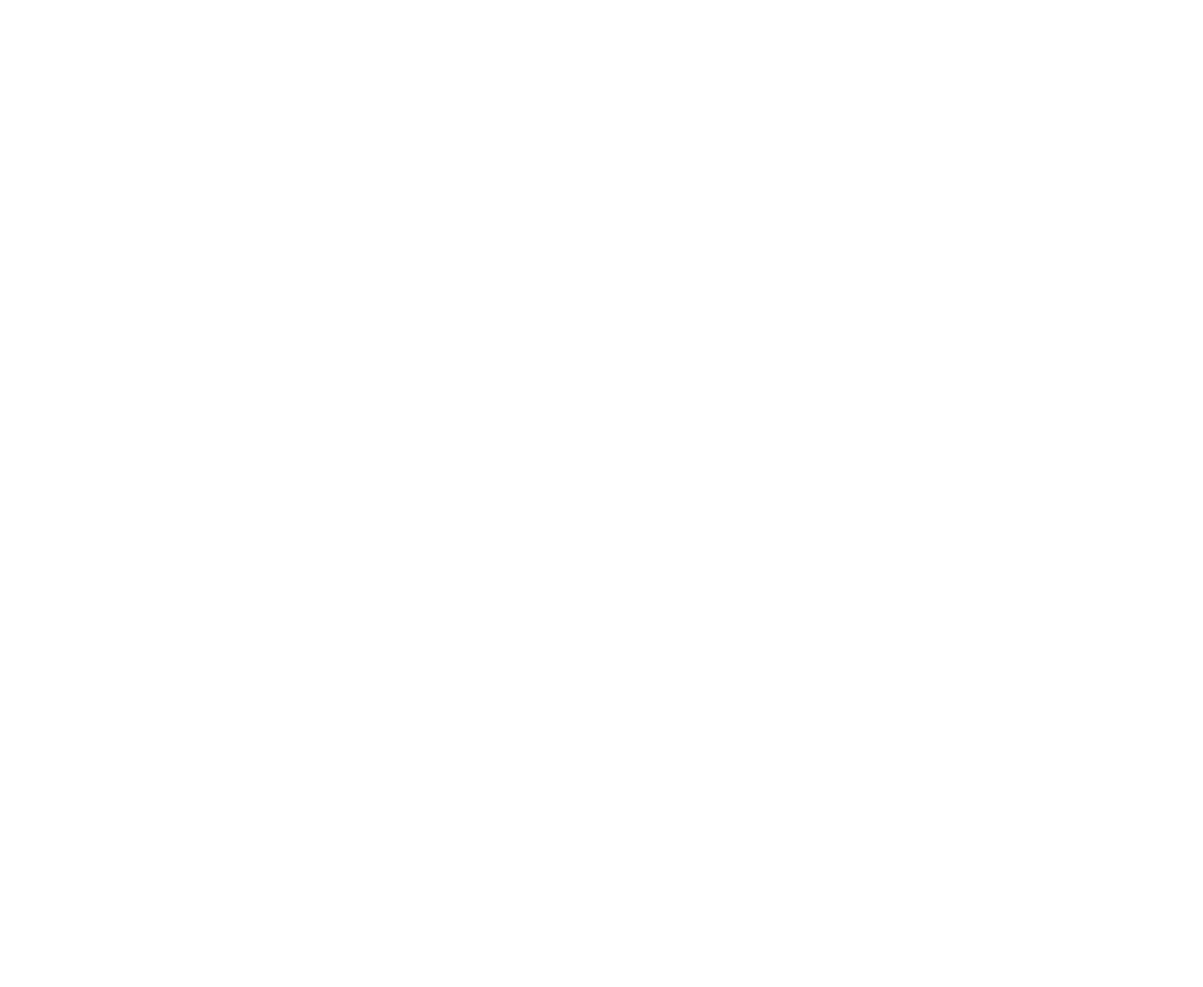
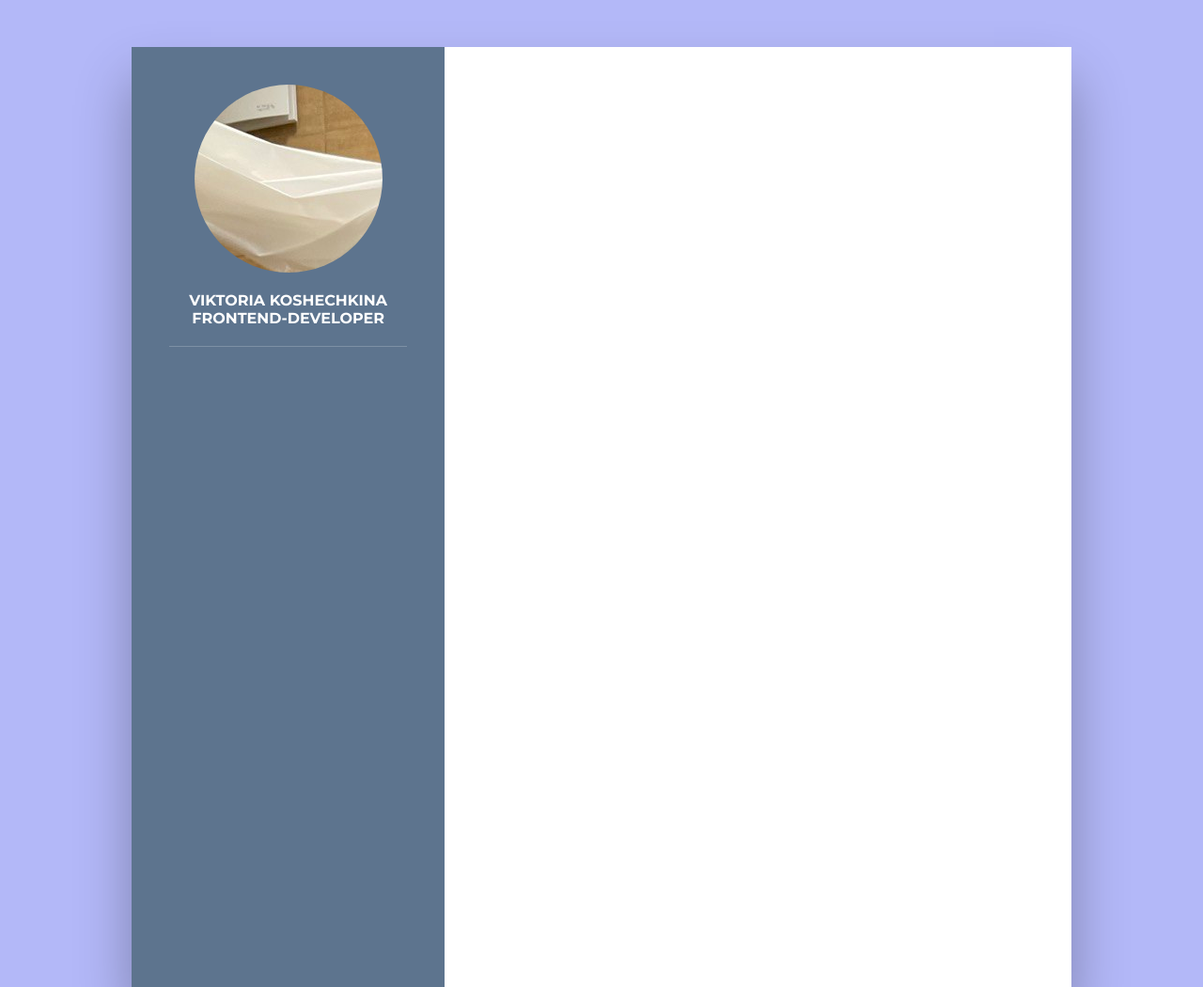
Before and after one commit to zzzivvvi/rsschool-cv, a plain HTML site: page index.html in a window 1280 px wide. Shown: the top 1050 px of the page at 94% size. Before the commit the page ends 800 px from the top, so only its background shows below. Drawn offline with Linux system fonts and the light colour scheme.

Commit message:
feat:add img

```diff
--- a/index.html
+++ b/index.html
@@ -2,6 +2,7 @@
 <html lang="en">
   <head>
     <title> CV </title>
+    <meta name="viewport" content="width=device-width", initial-scale="1.0">
     <meta charset="utf-8">
     <link href="./style.css" rel="stylesheet">
     <link rel="icon" href="assets/img/favicon.ico">
@@ -17,9 +18,20 @@
     <style>
       @import url('https://fonts.googleapis.com/css2?family=Raleway:ital,wght@0,100;0,200;0,300;0,400;0,500;0,600;0,700;0,800;0,900;1,100;1,200;1,300;1,400;1,500;1,600;1,700;1,800;1,900&display=swap');
     </style>
-
   </head>
   <body>
+    <div class="container">
+      <div class="left">
+        <div class="myinfo">
+          <div class="img">
+            <img src="assets/img/xxx.jpg" alt="avatar" class="ava">
+          </div>
+          <h3>Viktoria Koshechkina<br><span>Frontend-Developer</span></h3>
+        </div>
+      </div>
+      <div class="right">
 
+      </div>
+    </div>
   </body>
 </html>
--- a/style.css
+++ b/style.css
@@ -1,4 +1,64 @@
+* {
+  margin: 0;
+  padding: 0;
+  box-sizing: border-box;
+  font-family: 'Montserrat', sans-serif;
+}
 body{
-  font-family: 'Montserrat', sans-serif;
-  font-family: 'Raleway', sans-serif;
+  min-height: 1000px;
+  background-color: rgb(179, 184, 248);
+  display: flex;
+  justify-content: center;
+  align-items: center;
 }
+.container{
+  position: relative;
+  margin: 50px;
+  width: 100%;
+  max-width: 1000px;
+  min-height: 1000px;
+  background-color: #fff;
+  display: grid;
+  grid-template-columns: 1fr 2fr;
+  box-shadow: 0 35px 55px rgba(0, 0, 0, 0.3);
+}
+.container .left{
+  position: relative;
+  background-color: rgb(93, 116, 142);
+  padding: 40px
+}
+.container .right{
+  position: relative;
+  padding: 40px;
+  background-color: #fff;
+}
+.myinfo{
+  position: relative;
+  display: flex;
+  flex-direction: column;
+  align-items: center;
+  padding-bottom: 20px;
+  border-bottom: solid 1px rgba(255,255,255,0.2);
+}
+.myinfo .img {
+  position: relative;
+  width: 200px;
+  height: 200px;
+  border-radius: 50%;
+  overflow: hidden;
+}
+.img .myinfo img{
+  position: absolute;
+  top: 0;
+  left: 0;
+  width: 100%;
+  height: 100%;
+  object-fit: cover;
+}
+.myinfo h3{
+  color: #fff;
+  margin-top: 20px;
+  font-size: 1em;
+  text-align: center;
+  text-transform: uppercase;
+}
```
Also changed, not shown: assets/img/xxx.jpg (added).
